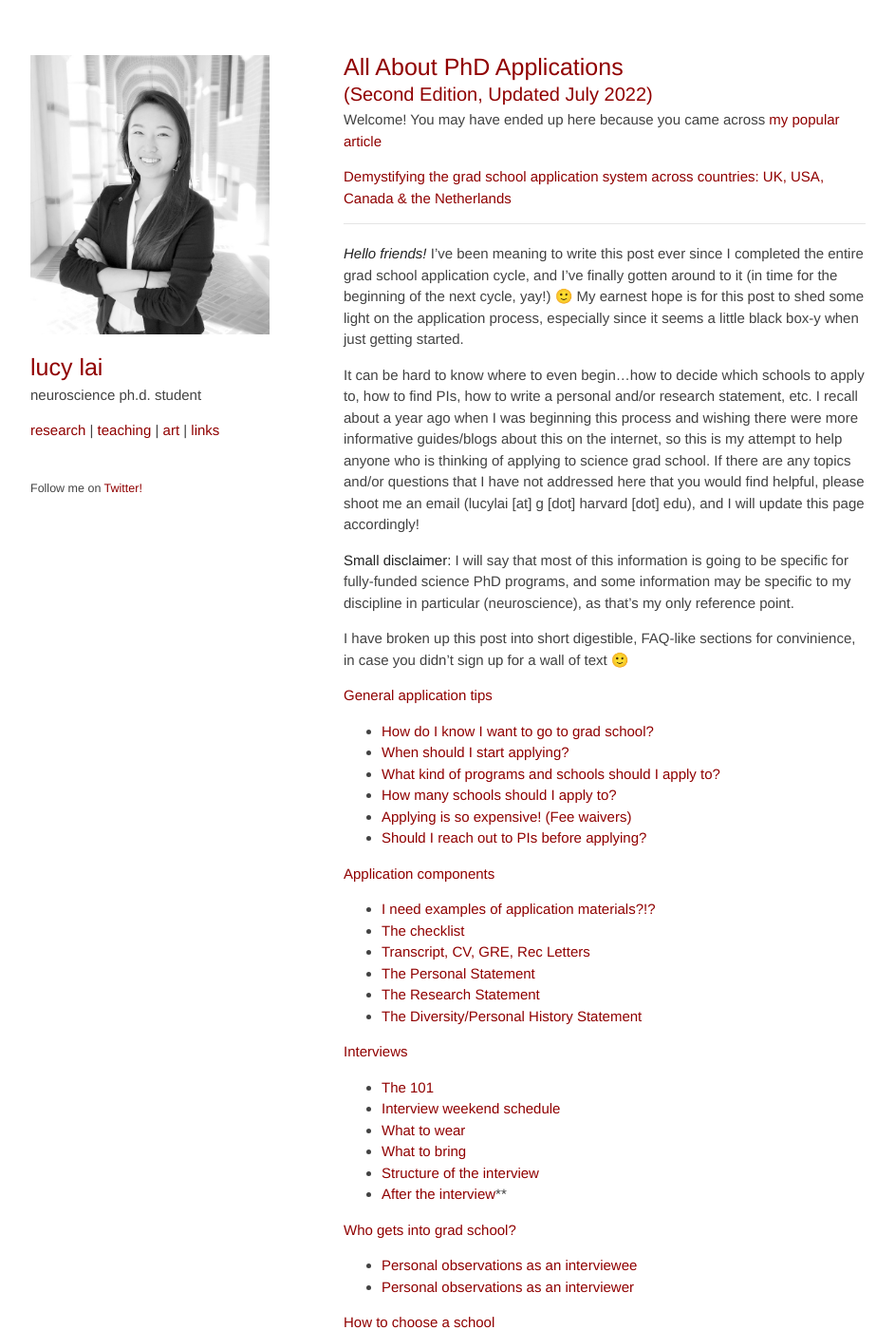
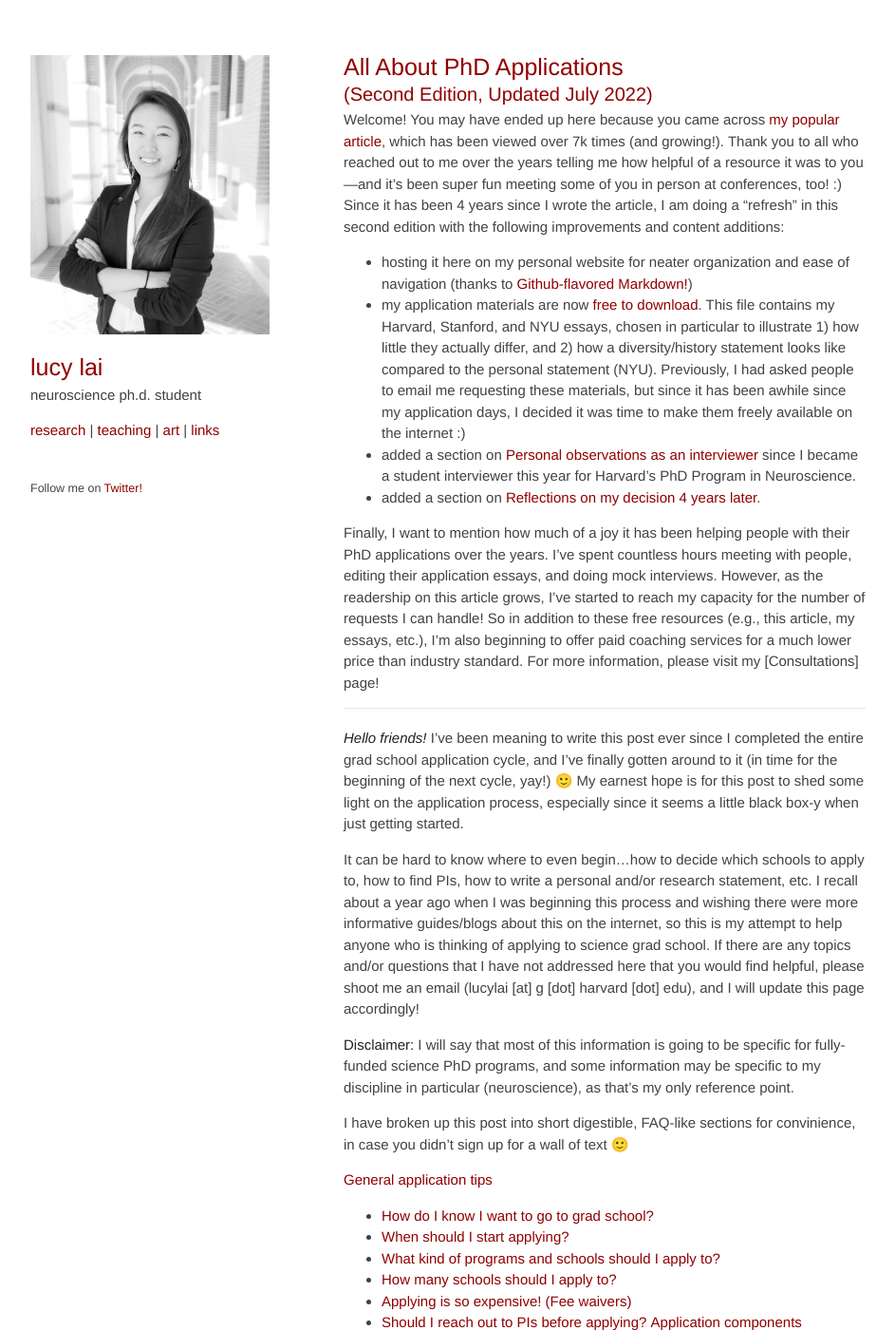
Before and after one commit to lucylai96/lucylai96.github.io, a Jekyll site: the page built from blog/gradapps.md, in a window 1280 px wide and 1400 px high. Shown: the whole window at 95% size, without its empty margins (168-1111 px from the left). Built offline with Jekyll 4.4.1, drawn with Linux system fonts in a browser that asks for light colours; our own code applies the rules of GitHub Pages for plain Markdown files; some of the changed text lies outside the part shown.

Commit message:
Update gradapps.md

```diff
--- a/blog/gradapps.md
+++ b/blog/gradapps.md
@@ -1,9 +1,14 @@
 # All About PhD Applications
 ## (Second Edition, Updated July 2022)
 
-Welcome! You may have ended up here because you came across [my popular article](https://lucyblogs.wordpress.com/2018/08/02/all-about-phd-applications)
+Welcome! You may have ended up here because you came across [my popular article](https://lucyblogs.wordpress.com/2018/08/02/all-about-phd-applications), which has been viewed over 7k times (and growing!). Thank you to all who reached out to me over the years telling me how helpful of a resource it was to you---and it's been super fun meeting some of you in person at conferences, too! :) Since it has been 4 years since I wrote the article, I am doing a "refresh" in this second edition with the following improvements and content additions:
 
-[Demystifying the grad school application system across countries: UK, USA, Canada & the Netherlands](https://diverseacademia202.wixsite.com/my-site-1/post/int-grad-apps)
+*  hosting it here on my personal website for neater organization and ease of navigation (thanks to [Github-flavored Markdown!](https://docs.github.com/en/get-started/writing-on-github/getting-started-with-writing-and-formatting-on-github/about-writing-and-formatting-on-github))
+*  my application materials are now **[free to download](./files/phd_apps.zip)**. This file contains my Harvard, Stanford, and NYU essays, chosen in particular to illustrate 1) how little they actually differ, and 2) how a diversity/history statement looks like compared to the personal statement (NYU). Previously, I had asked people to email me requesting these materials, but since it has been awhile since my application days, I decided it was time to make them freely available on the internet :)
+* added a section on [Personal observations as an interviewer](#personal-observations-as-an-interviewer) since I became a student interviewer this year for Harvard's PhD  Program in Neuroscience.
+* added a section on [Reflections on my decision 4 years later](#reflections-on-my-decision).
+
+Finally, I want to mention how much of a joy it has been helping people with their PhD applications over the years. I've spent countless hours meeting with people, editing their application essays, and doing mock interviews. However, as the readership on this article grows, I've started to reach my capacity for the number of requests I can handle! So in addition to these free resources (e.g., this article, my essays, etc.), I'm also beginning to offer paid coaching services for a much lower price than industry standard. For more information, please visit my [Consultations] page!
 
 ------
 
@@ -11,7 +16,7 @@ Welcome! You may have ended up here because you came across [my popular article]
 
 It can be hard to know where to even begin…how to decide which schools to apply to, how to find PIs, how to write a personal and/or research statement, etc. I recall about a year ago when I was beginning this process and wishing there were more informative guides/blogs about this on the internet, so this is my attempt to help anyone who is thinking of applying to science grad school. If there are any topics and/or questions that I have not addressed here that you would find helpful, please shoot me an email (lucylai [at] g [dot] harvard [dot] edu), and I will update this page accordingly!
 
-**Small disclaimer:** I will say that most of this information is going to be specific for fully-funded science PhD programs, and some information may be specific to my discipline in particular (neuroscience), as that’s my only reference point.
+**Disclaimer:** I will say that most of this information is going to be specific for fully-funded science PhD programs, and some information may be specific to my discipline in particular (neuroscience), as that’s my only reference point.
 
 I have broken up this post into short digestible, FAQ-like sections for convinience, in case you didn’t sign up for a wall of text 🙂
 
@@ -22,7 +27,6 @@ I have broken up this post into short digestible, FAQ-like sections for convinie
 * [How many schools should I apply to?](#how-many-schools-should-i-apply-to)
 * [Applying is so expensive! (Fee waivers)](#applying-is-so-expensive-how-do-i-get-application-fee-waivers)
 * [Should I reach out to PIs before applying?](#should-i-reach-out-to-pis-before-applying)
-
 **[Application components](#application-components)**
 * [I need examples of application materials?!?](#i-need-examples-of-application-materials)
 * [The checklist](#the-checklist)
@@ -30,7 +34,6 @@ I have broken up this post into short digestible, FAQ-like sections for convinie
 * [The Personal Statement](#the-personal-statement)
 * [The Research Statement](#the-research-statement)
 * [The Diversity/Personal History Statement](#the-diversity-or-personal-history-statement)
-
 **[Interviews](#interviews-the-fun-part)**
 * [The 101](#the-101)
 * [Interview weekend schedule](#interview-weekend-schedule)
@@ -38,12 +41,11 @@ I have broken up this post into short digestible, FAQ-like sections for convinie
 * [What to bring](#what-to-bring)
 * [Structure of the interview](#structure-of-the-interview)
 * [After the interview](#after-the-interview)**
-
 **[Who gets into grad school?](#who-gets-into-grad-school)**
 * [Personal observations as an interviewee](#what-matters-personal-observations-as-an-interviewee)
 * [Personal observations as an interviewer](#personal-observations-as-an-interviewer)
-
 **[How to choose a school](#how-to-choose-a-school)**
+**[Additional resources (e.g., international PhD programs, etc.]**(#)
 
 -----
 
@@ -333,6 +335,12 @@ For many, research fit is obviously at the top of the list; after all, that’s
 
 __And...that’s it!__ Kudos to you if you’ve made it all the way to the end of this post—the application process is certainly something that I’ve spent a long time reflecting on, and I hope my thoughts have helped you!. If there’s a topic I have not yet covered, or something in the post that needs more detail, please let me know. I will constantly be updating 🙂
 
+### Additional resources
+* [Demystifying the grad school application system across countries: UK, USA, Canada & the Netherlands](https://diverseacademia202.wixsite.com/my-site-1/post/int-grad-apps)
+* [Applying to grad school](https://erickenjilee.github.io/ApplyingToGradSchool.html)
+* [The PhD application post](https://monicagatesblog.wordpress.com/2016/03/14/the-phd-application-post/)
+* [Steve Ramirez's group resource page](https://theramirezgroup.org/resources/)
+
 ------
 ### Acknowledgments
 I could not have figured all of this out without the unending support of Dr. Michael Domeracki and Dr. Caroline Quenemoen, two invaluable mentors from the Rice Center for Civic Leadership who spent countless hours revising my statements and advising me on application processes (for more than just grad school).
```
